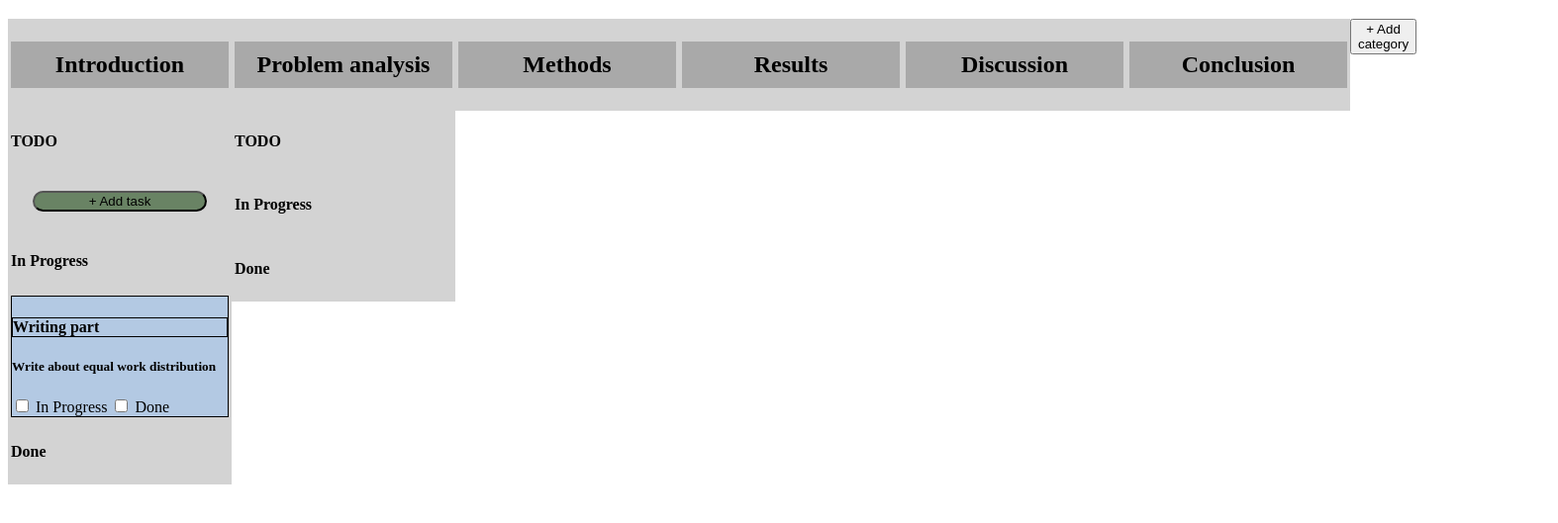
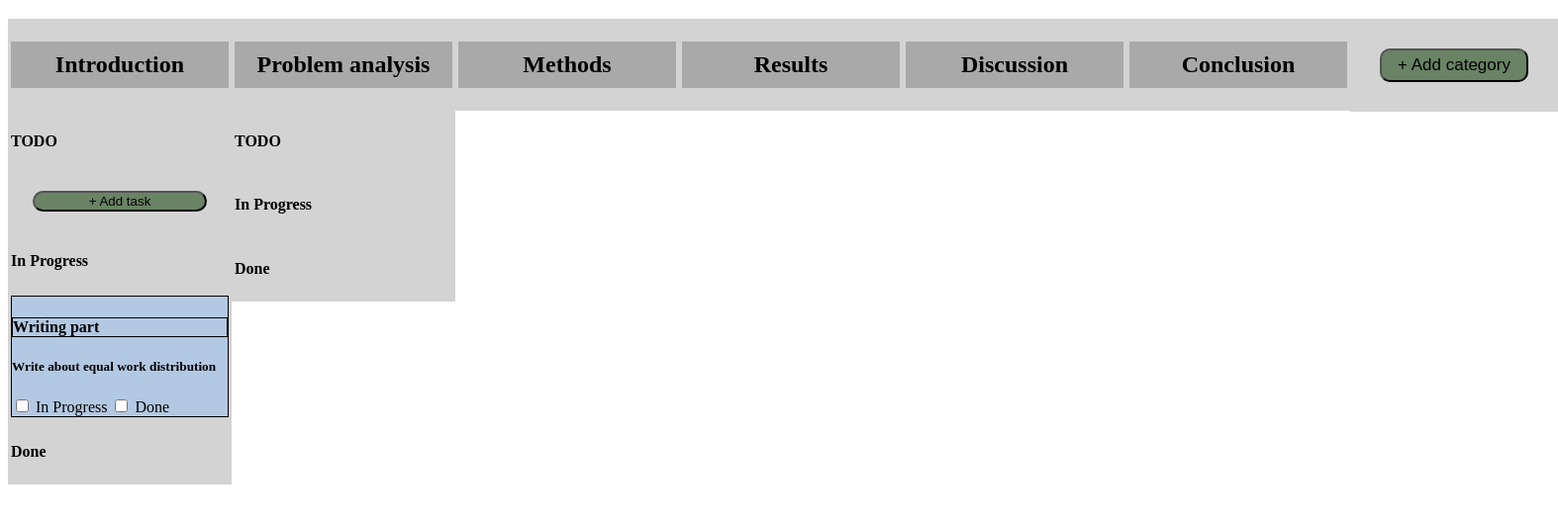
Before and after one commit to Mesterduc/P7, a plain HTML site: page index.html in a window 1280 px wide. Shown: the part 61-590 px from the top of the page at 99% size, 1574 px wide, since content can reach past the window. Drawn offline with Linux system fonts and the light colour scheme.

Commit message:
table button

```diff
--- a/index.html
+++ b/index.html
@@ -1,6 +1,7 @@
 <!DOCTYPE html>
 <!-- sprog -->
 <html lang="en">
+
 <head>
   <meta charset="UTF-8" />
   <!-- ^reading characters -->
@@ -137,12 +138,13 @@
     </table>
 
     <table class="TableColor">
-        <div class="center">
-          <button class="btn1">+ Add category</button>
+      <div class="center category-container">
+        <button class="btn--primary btn-category">+ Add category</button>
       </div>
     </table>
   </section>
   <!--links to javascript-->
   <script src="script.js"></script>
 </body>
+
 </html>
--- a/styles.css
+++ b/styles.css
@@ -46,6 +46,19 @@
     display: inline-block;
 }
 
+.btn-category {
+    font-size: 17px;
+    border-radius: 10px;
+    padding: 5px;
+    width: 150px;
+}
+
+.category-container {
+    padding: 30px;
+    width: 200px;
+    background-color: lightgray;
+}
+
 .center{
     display: flex;
     justify-content: center;
```
Also changed, not shown: 1 other file. Lines whose indentation alone changed are shown as unchanged.
